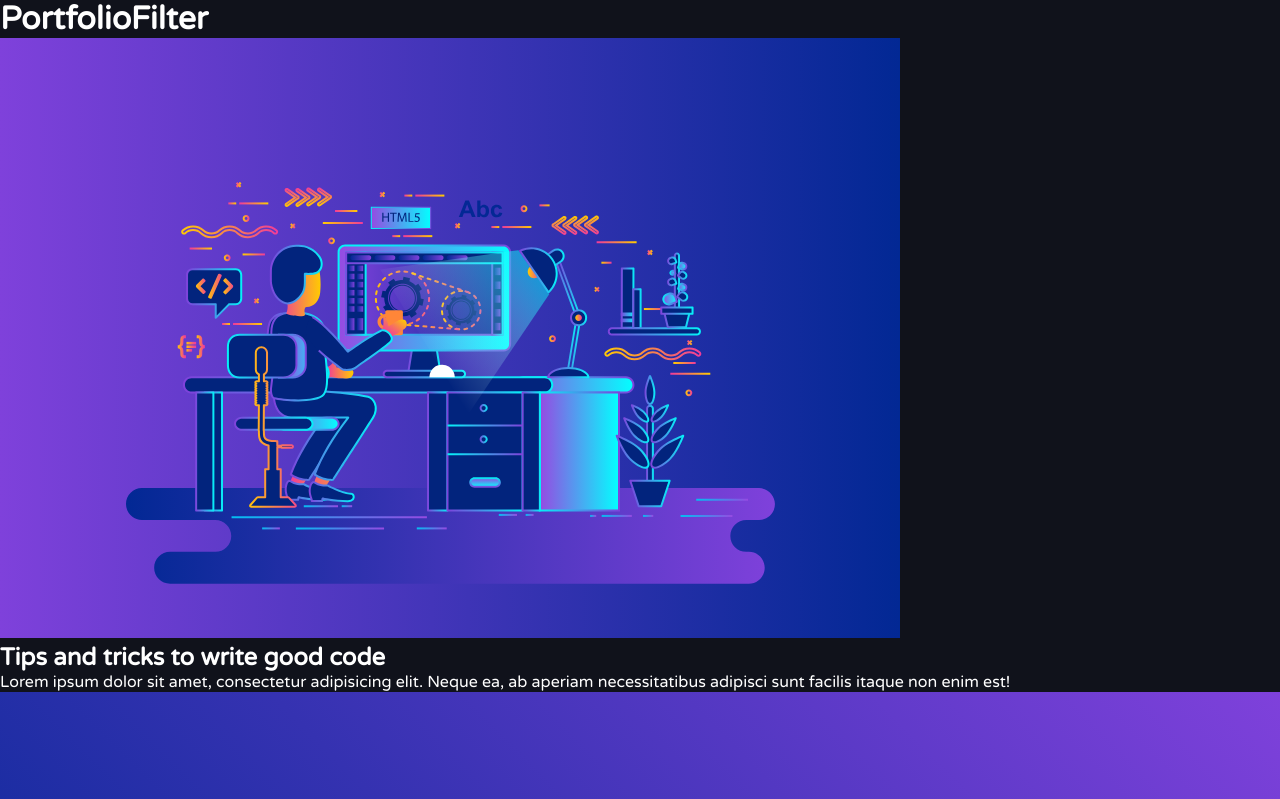
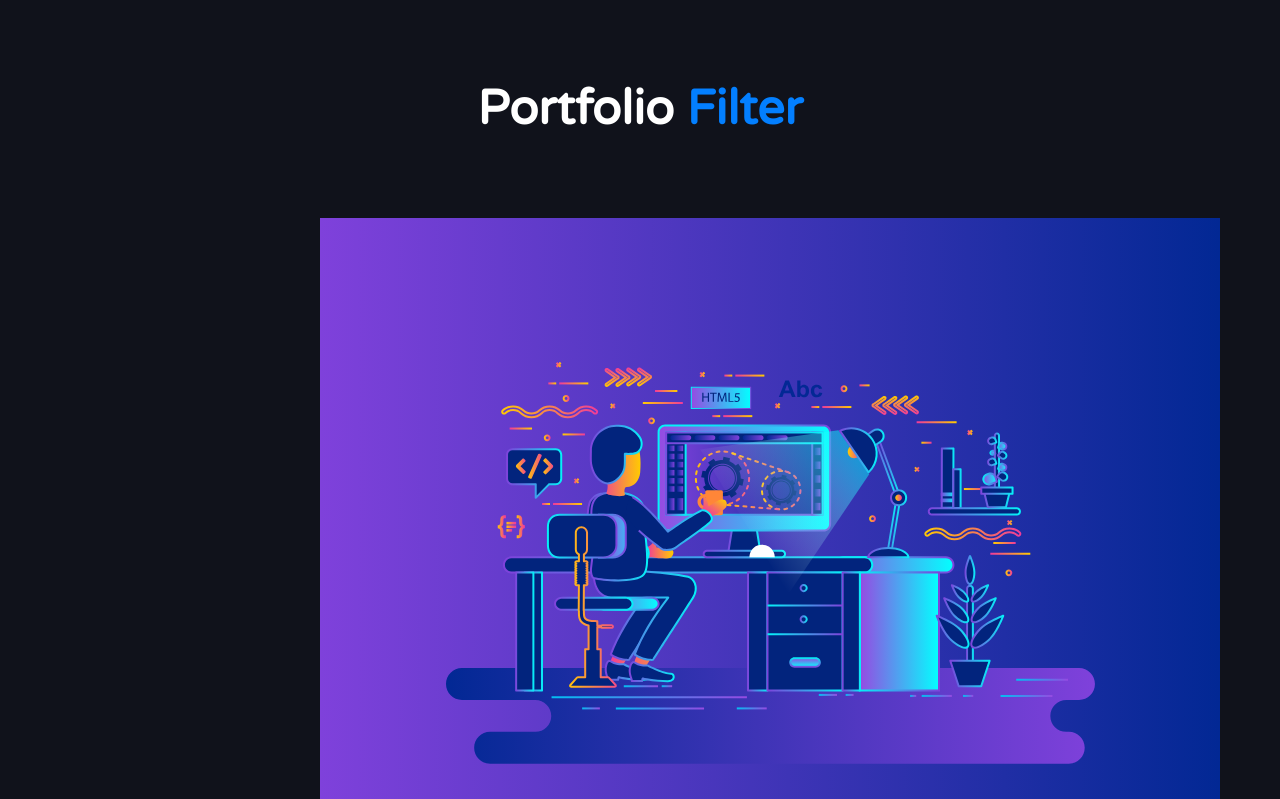
Before and after one commit to toktamm/portfolio-filter, a React (Create React App) app: page / in a window 1280 px wide. Shown: the top 799 px of the page. Built offline with nearby package versions, Linux system fonts and the light colour scheme.

Commit message:
add style

```diff
--- a/src/App.css
+++ b/src/App.css
@@ -1,4 +1,4 @@
-@import url('https://fonts.googleapis.com/css2?family=Varela+Round&display=swap');
+@import url("https://fonts.googleapis.com/css2?family=Varela+Round&display=swap");
 
 * {
   margin: 0;
@@ -7,7 +7,39 @@
 }
 
 body {
-  font-family: 'Varela Round', sans-serif;
+  font-family: "Varela Round", sans-serif;
   color: white;
-  background-color: #10121B;
+  background-color: #10121b;
 }
+
+.App {
+  padding: 0 20rem;
+}
+
+h1 {
+  font-size: 3rem;
+}
+
+span {
+  color: #037fff;
+}
+
+.title {
+  padding: 5rem 0;
+  text-align: center;
+}
+
+h2 {
+  font-size: 2rem;
+  font-weight: 200;
+}
+
+h2:hover {
+  cursor: pointer;
+  transition: all .3s ease-in-out;
+  color: #037fff;
+}
+
+p {
+  color: rgbs(255, 255, 255, 0.747);
+}
--- a/src/App.js
+++ b/src/App.js
@@ -13,7 +13,7 @@ function App() {
       <div className="title">
         <h1>
           Portfolio
-          <span>Filter</span>
+          <span> Filter</span>
         </h1>
       </div>
       <Button />
--- a/src/components/Menu.js
+++ b/src/components/Menu.js
@@ -2,7 +2,7 @@ import React from "react";
 
 export default function Menu({ menuItem }) {
   return (
-    <div>
+    <div className="menu">
       {menuItem.map((item) => {
         return (
           <div className="item-container" key={item.id}>
```
